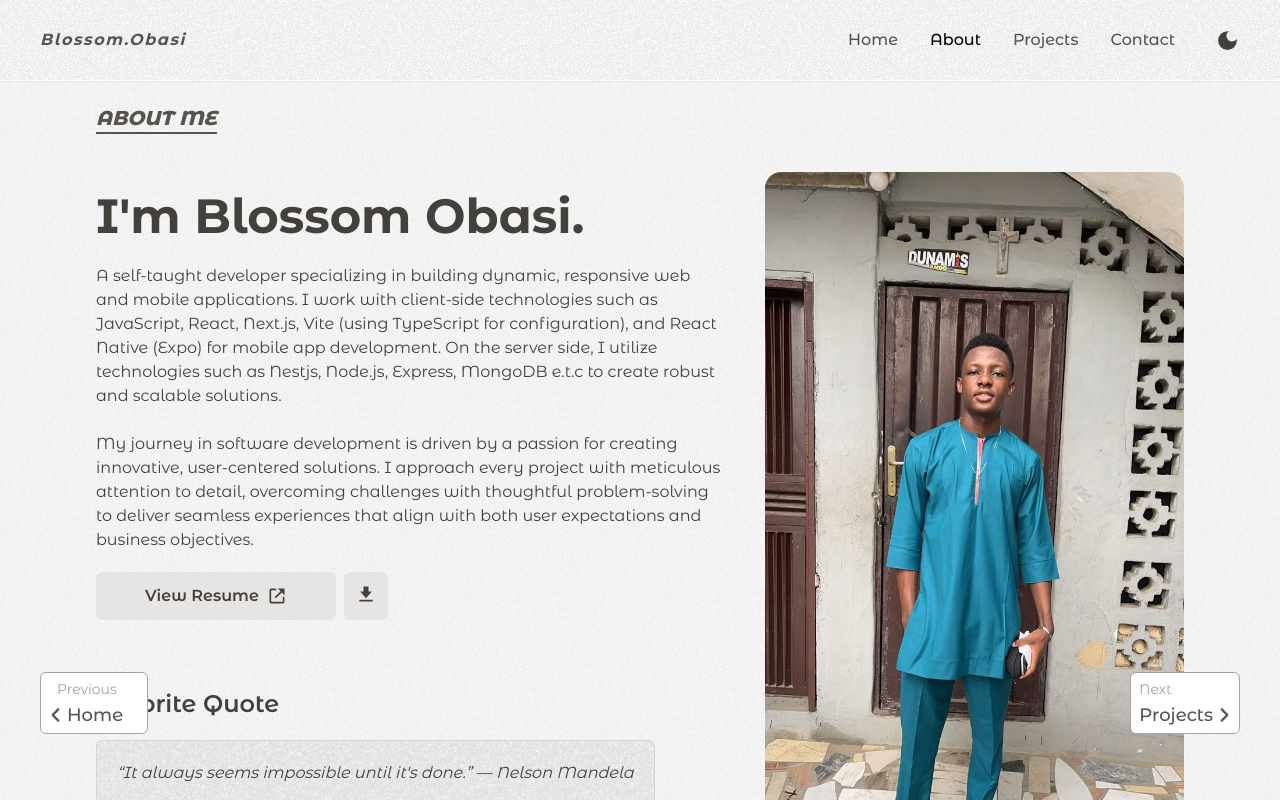
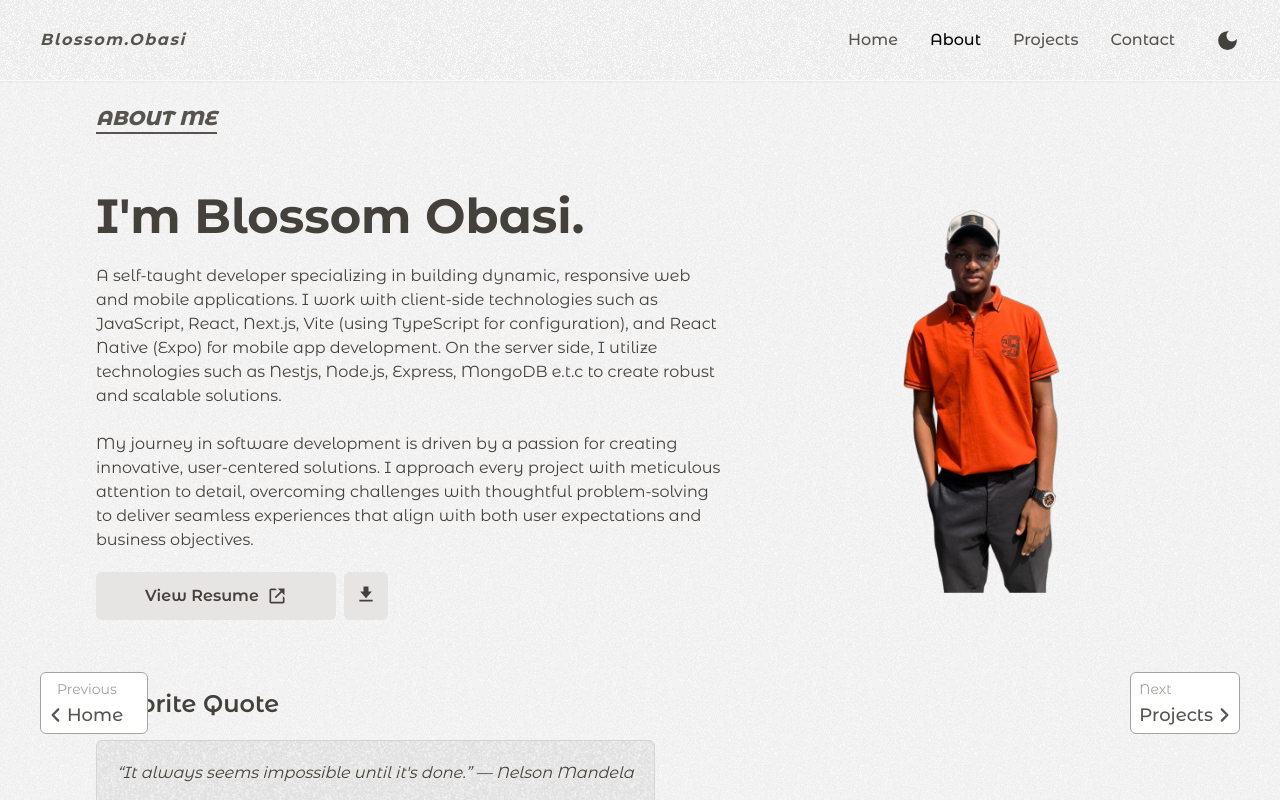
Before and after one commit to blossomobasi/blossoms-portfolio, a Next.js app: page /about in a window 1280 px wide. Shown: the top 800 px of the page. Built offline with nearby package versions, Linux system fonts and the light colour scheme.

Commit message:
Update image source and enhance styling on About page

```diff
--- a/src/app/about/page.tsx
+++ b/src/app/about/page.tsx
@@ -179,11 +179,13 @@
 
 				<Slide className="lg:w-[40%] w-full" delay={0.5} towards="right">
 					<Image
-						src="/images/blossomobasi.jpg"
+						src="/images/blossomobasi.png"
 						alt="Blossom Obasi"
 						height={500}
 						width={500}
-						className="rounded-2xl w-full"
+						quality={100}
+						priority
+						className="rounded-2xl w-full border-5 border-black"
 					/>
 				</Slide>
 			</div>
```
